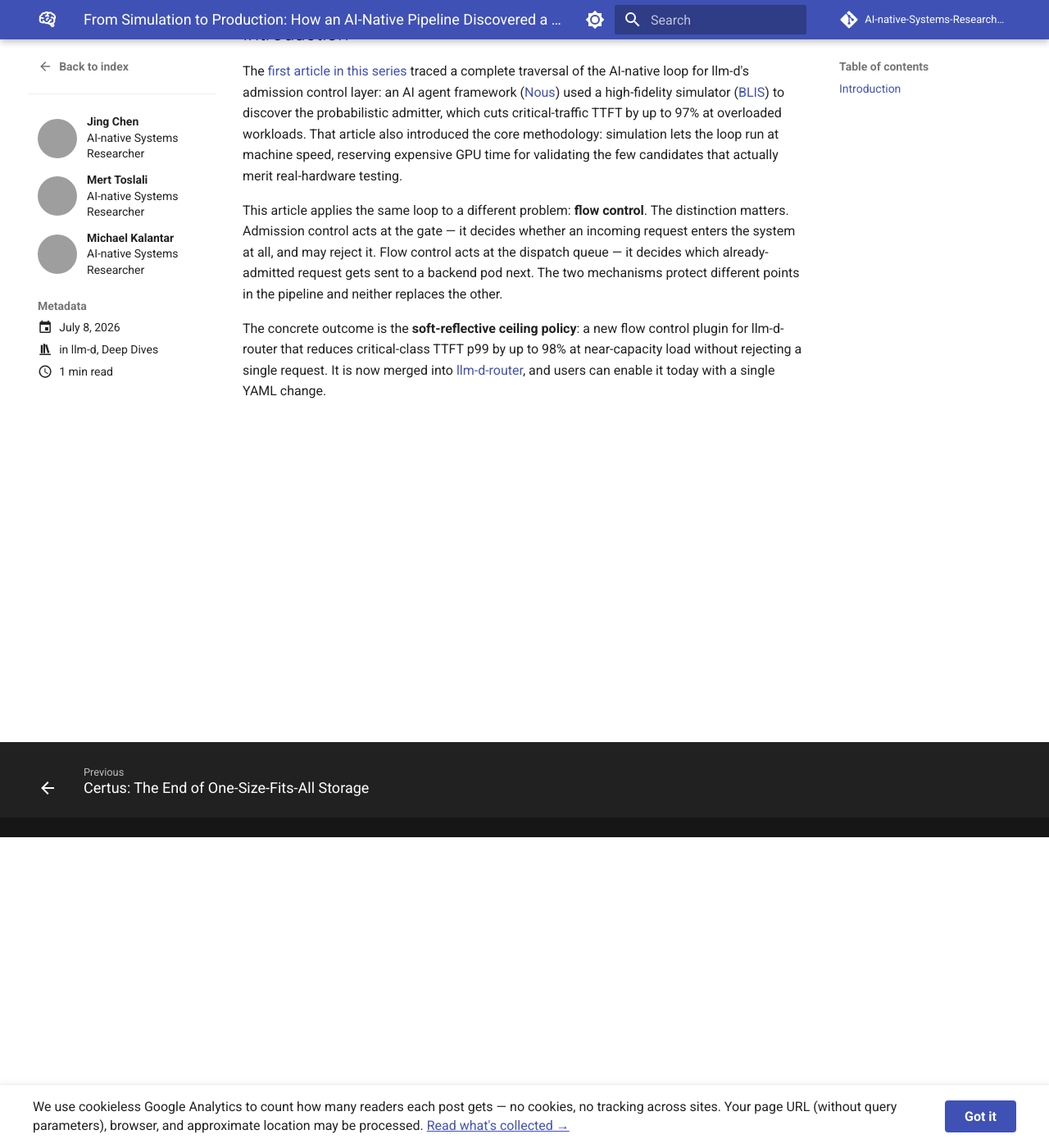
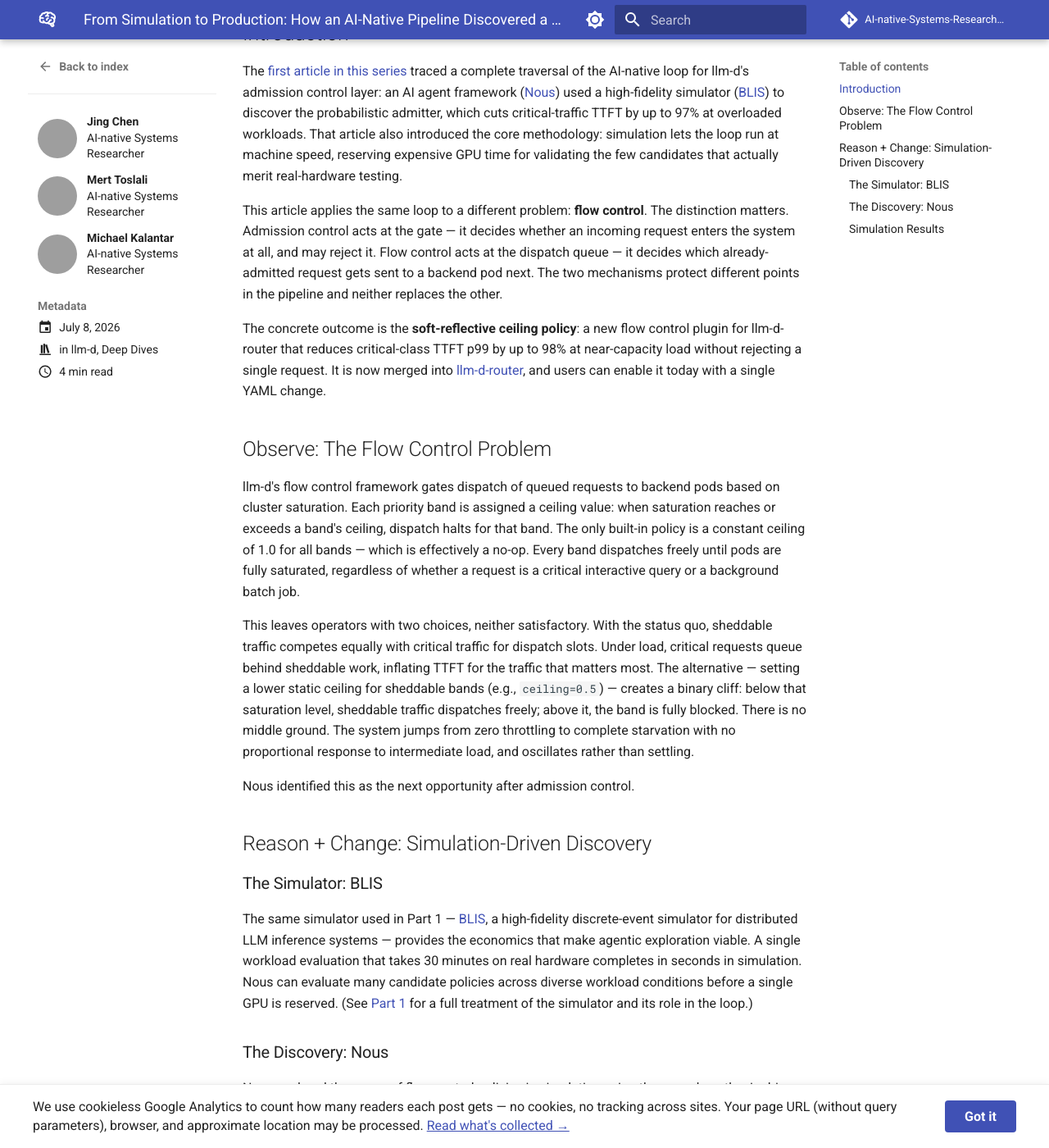
Before and after one commit to AI-native-Systems-Research/ai-native-systems-research, an MkDocs documentation site: the page built from docs/blog/posts/sim2real-soft-reflective-flow-control-llm-d.md, in a window 1280 px wide and 1400 px high, scrolled down 379 px. Shown: the whole window at 82% size. Built offline with MkDocs 1.6.1 and Material for MkDocs 9.7.7, drawn with Linux system fonts in a browser that asks for light colours; comment, search, counter and statistics services are not loaded; the version menu is left out; some of the changed text lies outside the part shown; grey boxes are pictures that could not be loaded.

Commit message:
feat: add Observe and Reason+Change sections to Part 2 blog post
Co-Authored-By: Claude Sonnet 4.6 <noreply@anthropic.com>

````diff
--- a/docs/blog/posts/sim2real-soft-reflective-flow-control-llm-d.md
+++ b/docs/blog/posts/sim2real-soft-reflective-flow-control-llm-d.md
@@ -42,3 +42,97 @@ rejecting a single request. It is now merged into
 single YAML change.
 
 <!-- more -->
+
+## Observe: The Flow Control Problem
+
+llm-d's flow control framework gates dispatch of queued requests to backend pods based on
+cluster saturation. Each priority band is assigned a ceiling value: when saturation reaches
+or exceeds a band's ceiling, dispatch halts for that band. The only built-in policy is a
+constant ceiling of 1.0 for all bands — which is effectively a no-op. Every band dispatches
+freely until pods are fully saturated, regardless of whether a request is a critical
+interactive query or a background batch job.
+
+This leaves operators with two choices, neither satisfactory. With the status quo, sheddable
+traffic competes equally with critical traffic for dispatch slots. Under load, critical requests
+queue behind sheddable work, inflating TTFT for the traffic that matters most. The alternative
+— setting a lower static ceiling for sheddable bands (e.g., `ceiling=0.5`) — creates a binary
+cliff: below that saturation level, sheddable traffic dispatches freely; above it, the band is
+fully blocked. There is no middle ground. The system jumps from zero throttling to complete
+starvation with no proportional response to intermediate load, and oscillates rather than settling.
+
+Nous identified this as the next opportunity after admission control.
+
+## Reason + Change: Simulation-Driven Discovery
+
+### The Simulator: BLIS
+
+The same simulator used in Part 1 — [BLIS](https://github.com/inference-sim/inference-sim),
+a high-fidelity discrete-event simulator for distributed LLM inference systems — provides the
+economics that make agentic exploration viable. A single workload evaluation that takes 30
+minutes on real hardware completes in seconds in simulation. Nous can evaluate many candidate
+policies across diverse workload conditions before a single GPU is reserved. (See
+[Part 1](sim2real-probabilistic-admitter-llm-d.md) for a full treatment of the simulator and
+its role in the loop.)
+
+### The Discovery: Nous
+
+Nous explored the space of flow control policies in simulation using the same hypothesis-driven
+experimentation loop it applied to admission control. Given the objective of protecting
+critical-band dispatch under load, it searched for a policy with two properties that binary
+cliff policies lack: a dead zone at low saturation where no gating occurs (avoiding unnecessary
+overhead when there is no contention), and a smooth ramp that becomes more aggressive as
+saturation grows (avoiding oscillation at the threshold).
+
+The algorithm that emerged has a strikingly natural form. For N priority bands, the
+per-band ceiling is:
+
+```
+ceiling[0] = 1.0                         # critical: never gated
+ceiling[i] = 1 - i * saturation / (N-1)  # linearly reflected
+```
+
+When the sheddable band's saturation exceeds its ceiling, rather than fully blocking, the
+plugin rate-limits dispatch to every `round(saturation / (1 - saturation))`-th tick — a
+proportional duty cycle that scales smoothly with load. The dispatch loop already treats
+`saturation >= ceiling` as a head-of-line block, so alternating 1.0 and 0.0 on successive
+ticks produces proportional throughput without any change to the dispatch code path.
+
+For a two-tier deployment (critical + sheddable), the ceiling collapses to `1 - saturation`
+for the sheddable band:
+
+| Saturation | Sheddable ceiling | Regime |
+|:---|:---|:---|
+| 0.00–0.50 | 1.00–0.50 | Below saturation — no gating |
+| 0.50 | 0.50 | Boundary: gating begins |
+| 0.60 | 0.40 | Proportional |
+| 0.75 | 0.25 | Proportional |
+| 0.90 | 0.10 | Proportional |
+| ≥ 1.00 | 0.00 | Hard block |
+
+The dead zone below saturation 0.5 means sheddable traffic flows freely at half-capacity and
+below. The steep tail beyond 0.8 reserves nearly all dispatch capacity for critical traffic
+without ever fully closing the sheddable gate — bounded latency, not indefinite starvation.
+
+Compare this to the Part 1 algorithm: the quintic admitter has two constants discovered by
+Nous (exponent 5, multiplier 300) tuned to hit a shedding curve of the right shape. The
+reflective ceiling has no free parameters — the shape is determined entirely by the number of
+priority bands and the current saturation reading. Adding a new InferenceObjective priority
+level automatically extends the reflection with no config change.
+
+### Simulation Results
+
+Before committing to real-hardware benchmarks, BLIS confirmed the algorithm's direction across
+three workload types:
+
+| Workload | Rate | Critical/Sheddable | Critical TTFT mean Δ | Critical TTFT P90 Δ | Throughput Δ |
+|:---|:---|:---|:---|:---|:---|
+| Code generation | 18 QPS | 30/70 | **−91.3%** | **−89.6%** | −2.5% |
+| Interactive chat | 150 QPS | 30/70 | **−40.7%** | **−29.7%** | −0.4% |
+| Reasoning | 1 QPS | 50/50 | −2.9% | −0.2% | +2.0% |
+
+Code generation — heavy on large-input prefill — benefits most because sheddable
+large-context requests occupy dispatch slots that the reflective ceiling keeps available for
+critical traffic. Interactive chat sees substantial improvement at high throughput. Reasoning
+at 1 QPS shows near-zero effect: saturation stays below the gating threshold and the policy is
+correctly a no-op. Simulation is working as intended when it predicts "no benefit needed" as
+accurately as it predicts "benefit exists."
````
